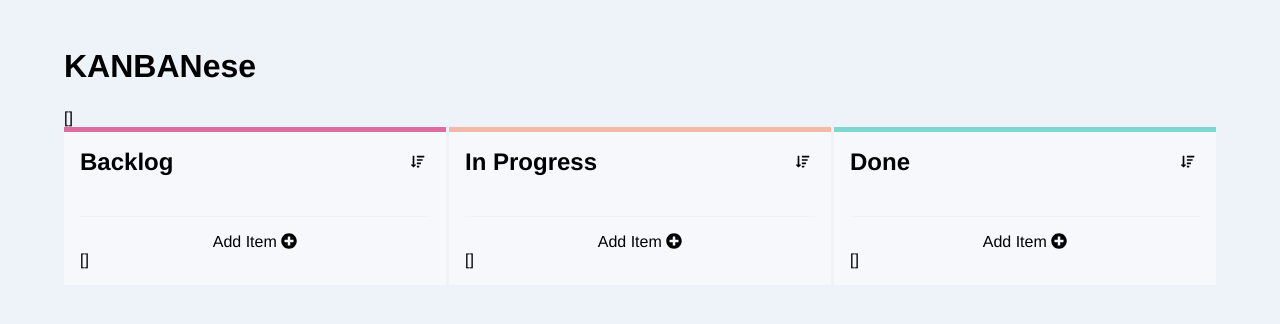
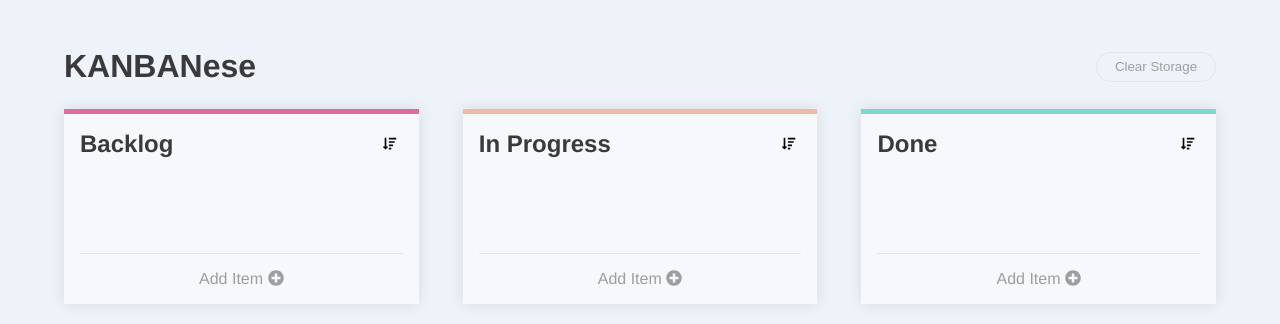
Before and after one commit to houhoucoop/kanbanese, a Vue app: page / in a window 1280 px wide. Shown: the top 324 px of the page. Built offline with nearby package versions, Linux system fonts and the light colour scheme.

Commit message:
finished dragable item

```diff
--- a/config/index.js
+++ b/config/index.js
@@ -50,7 +50,7 @@ module.exports = {
     // Paths
     assetsRoot: path.resolve(__dirname, '../dist'),
     assetsSubDirectory: 'static',
-    assetsPublicPath: '/',
+    assetsPublicPath: './',
 
     /**
      * Source Maps
--- a/index.html
+++ b/index.html
@@ -1,14 +1,14 @@
 <!DOCTYPE html>
-<html>
+<html lang="en">
   <head>
     <meta charset="utf-8">
     <meta name="viewport" content="width=device-width,initial-scale=1.0">
-    <title>kanban</title>
+    <title>KANBANese</title>
     <link rel="icon" href="/static/favicon.png" sizes="32x32" type="image/png">
+    <!-- include font-awesome -->
+    <script defer src="./static/fontawesome.min.js"></script>
   </head>
   <body>
     <div id="app"></div>
-    <!-- built files will be auto injected -->
-    <script defer src="/static/js/fontawesome-all.min.js"></script>
   </body>
 </html>
--- a/package.json
+++ b/package.json
@@ -24,6 +24,7 @@
     "babel-plugin-transform-runtime": "^6.22.0",
     "babel-plugin-transform-vue-jsx": "^3.5.0",
     "babel-preset-env": "^1.3.2",
+    "babel-preset-es2015": "^6.24.1",
     "babel-preset-stage-2": "^6.22.0",
     "chalk": "^2.0.1",
     "copy-webpack-plugin": "^4.0.1",
@@ -55,7 +56,7 @@
     "shelljs": "^0.7.6",
     "uglifyjs-webpack-plugin": "^1.1.1",
     "url-loader": "^0.5.8",
-    "vue-loader": "^13.3.0",
+    "vue-loader": "^13.0.1",
     "vue-style-loader": "^3.0.1",
     "vue-template-compiler": "^2.5.2",
     "webpack": "^3.6.0",
--- a/src/App.vue
+++ b/src/App.vue
@@ -1,8 +1,9 @@
 <template>
   <div id="app">
-    <h1>KANBANese</h1>
-    {{allItemList}}
-    <!-- <img src="./assets/logo.png"> -->
+    <header class="justify-betweeen-center">
+      <h1>KANBANese</h1>
+      <button @click="clearStorage">Clear Storage</button>
+    </header>
     <div class="container">
       <Column id-name="backlog">
         <h2 slot="columnTitle">Backlog</h2>
@@ -17,23 +18,27 @@
   </div>
 </template>
 <script>
-import HelloWorld from './components/HelloWorld'
 import Column from './components/Column'
 export default {
   name: 'App',
   components: {
-    HelloWorld,
     Column
   },
-  data () {
-    return {
-      allItemList: this.$store.getters.allList
+  methods: {
+    clearStorage () {
+      localStorage.clear()
+      location.reload()
     }
   }
 }
 
 </script>
 <style lang="scss">
+
+$main-black: #3a3a3a;
+$purple: #858FD9;
+$main-grey: #9e9e9e;
+$border-color: #e5e5e5;
 //---------- basic setting ----------//
 [v-cloak] {
   display: none;
@@ -42,8 +47,9 @@ html,
 body {
   margin: 0;
   padding: 0;
-  font-family: 'Avenir', Helvetica, Arial, sans-serif;
+  font-family: 'Raleway', Helvetica, Arial, 'PingFang TC', 'Heiti TC', '微軟正黑體', 'Microsoft JhengHei', 'Microsoft YaHei', sans-serif;
   background: #EEF2F9;
+  color: $main-black
 }
 
 h1,
@@ -84,14 +90,40 @@ button:focus {
   width: 90%;
   max-width: 1200px;
   margin: 3em auto;
-  h1 {
+  header {
     margin-bottom: 1.5rem;
+    button {
+      width: 120px;
+      height: 30px;
+      text-align: center;
+      border-radius: 15px;
+      border: 1px solid $border-color;
+      background: transparent;
+      color: $main-grey;
+      transition: .3s ease;
+      &:hover {
+        background: $purple;
+        border-color: $purple;
+        color: #fff;
+      }
+    }
   }
   .container {
     display: flex;
+  }
+}
+@media (min-width: 768px) {
+  .container {
+    flex-direction: row;
     justify-content: space-between;
     align-items: flex-start;
   }
 }
-
+@media (max-width: 767.98px) {
+  .container {
+    flex-direction: column;
+    justify-content: center;
+    align-items: center;
+  }
+}
 </style>
--- a/src/components/Column.vue
+++ b/src/components/Column.vue
@@ -1,4 +1,5 @@
 <template>
+  <!-- give each column seperate id -->
   <div :id="idName" class="column">
     <!-- list title -->
     <div class="column__head justify-betweeen-center">
@@ -9,32 +10,69 @@
     </div>
     <!-- list items -->
     <div class="column__itembox">
-      <transition-group name="slide-fade" mode="out-in" :id="idName + '-box'">
-        <div :id="'item-' + item.id" :class="item.class" v-for="item in itemList" :key="item.id" @dragend="dragEnd" @dragstart="dragStart(item, $event)"  @dragenter="dragEnter(item)" draggable="true" :style="'order:' + item.order + ';'">
-          <div class="column__itembox__item__body justify-betweeen-center">
-            <p>{{item.text}}</p>
+      <div :id="idName + '-box'" class="column__itembox__wrap"
+        @dragenter="dragEnter($event)"
+        @dragleave="dragLeave($event)"
+        @dragover="dragOver($event)"
+        @drop="otherColumn(idName, $event)">
+        <!-- vue transition -->
+        <transition-group name="slide-fade" mode="out-in">
+          <!-- render each item in itemList with v-for -->
+          <div
+            v-for="item in itemList"
+            :id="'item-' + item.id"
+            :class="item.class"
+            :key="item.id"
+            :style="'order:' + item.order + ';'"
+            @dragstart="dragStart(item, $event)"
+            @drop="sameColumn(item, $event)"
+            draggable="true">
+            <div class="column__itembox__wrap__item__head justify-betweeen-center">
+              <p class="id-tag">ID {{item.id}}</p>
               <button @click="deleteItem(item)">
                 <i class="fas fa-times"></i>
               </button>
             </div>
-          <div class="column__itembox__item__footer">
-            <p>Id: {{item.id}}</p>
+            <div class="column__itembox__wrap__item__body">
+              <p>{{item.text}}</p>
+            </div>
+            <div class="column__itembox__wrap__item__footer">
+              <p>Date: {{item.time}}</p>
             </div>
           </div>
         </transition-group>
       </div>
+    </div>
     <!-- add item button -->
     <div class="column__additem">
-      <div class="column__additem__title" v-if="showTextarea" @click="showTextarea=!showTextarea">
+      <!-- show textaera when btn clicked -->
+      <div class="column__additem__title"
+        v-if="showTextarea"
+        @click="showTextarea=!showTextarea">
         <p>Add Item <i class="fas fa-plus-circle"></i></p>
       </div>
       <div class="column__additem__input" v-else>
-        <textarea name="" :id="idName + '-text'" cols="30" rows="5" v-model="holder" @keyup.enter="addItem" autofocus></textarea>
-        <button :id="idName + '-add'" class="column__additem__input--success" @click="addItem">Add</button>
-        <button class="column__additem__input--cancel" @click="showTextarea=!showTextarea">Cancel</button>
+        <textarea
+          cols="30"
+          rows="5"
+          :id="idName + '-text'"
+          v-model="holder"
+          @keyup.enter="addItem"
+          autofocus>
+        </textarea>
+        <button
+          class="column__additem__input--success"
+          :id="idName + '-add'"
+          @click="addItem">
+          Add
+        </button>
+        <button
+          class="column__additem__input--cancel"
+          @click="showTextarea=!showTextarea">
+          Cancel
+        </button>
       </div>
     </div>
-    {{itemList}}
   </div>
 </template>
 <script>
@@ -43,30 +81,37 @@ export default {
   props: ['idName'],
   data () {
     return {
-      allList: this.$store.getters.allList,
       holder: '',
       showTextarea: true,
-      draggingItem: undefined
+      draggingItem: {}
     }
   },
   computed: {
+    // filter list with id
     itemList () {
       return this.$store.getters.getList(this.idName)
+    },
+    tempList () {
+      return this.$store.getters.tempList
+    },
+    // for counting id numbers
+    allList () {
+      return this.$store.getters.allList
     }
   },
   methods: {
     addItem () {
-      var value = this.holder && this.holder.trim()
+      let value = this.holder && this.holder.trim()
       if (!value) {
-        return
+        return false
       }
       let itemObj = {
         id: this.allList.length + 1,
         order: this.allList.length + 1,
-        class: 'column__itembox__item',
+        class: 'column__itembox__wrap__item',
         text: this.holder,
         cate: this.idName,
-        time: new Date()
+        time: new Date().toLocaleString()
       }
       this.$store.dispatch('addItem', itemObj)
       this.holder = ''
@@ -79,78 +124,92 @@ export default {
     },
     dragStart (item, event) {
       this.draggingItem = item
-      event.target.style.opacity = 0.5
+      event.dataTransfer.setData('drapDiv', event.target.id)
     },
-    dragEnter (item) {
+    dragEnter (event) {
+      event.preventDefault()
+      if (event.target.className === 'column__itembox__wrap') {
+        event.target.classList.add('over')
+      }
+    },
+    dragOver (event) {
+      event.preventDefault()
+    },
+    dragLeave (event) {
+      if (event.target.className === 'column__itembox__wrap over') {
+        event.target.classList.remove('over')
+      }
+    },
+    // if drag item to other column
+    otherColumn (idName, event) {
+      event.preventDefault()
+      let data = event.dataTransfer.getData('drapDiv')
+      if (event.target.className !== 'column__itembox__wrap over') {
+        return false
+      } else {
+        event.target.classList.remove('over')
+        event.target.appendChild(document.getElementById(data))
+        let preId = data.replace('item-', '')
+        let newItem = this.tempList.find(function (obj) {
+          return obj.id == preId
+        })
+        newItem.cate = idName
+        this.$store.dispatch('dragItem', this.tempList)
+      }
+    },
+    // if drag within same column
+    sameColumn (item, event) {
+      if (item.cate !== this.draggingItem.cate) {
+        return false
+      } else {
         const tempIndex = item.order
         item.order = this.draggingItem.order
         this.draggingItem.order = tempIndex
-      this.$store.dispatch('dragItem', tempIndex)
-    },
-    dragEnd (event) {
-      event.target.style.opacity = 1
-    },
-    addVirtualItem () {
-      // var virtualBox = document.getElementById(this.idName + '-box')
-      // var allItem = virtualBox.getElementsByClassName('column__itembox__item')
-      // for (let i = 0; i < this.itemList.length; i++) {
-      //   var virtualItem = '<div class="virtual-item" @dragover="dragOver" style="order:'+ (2 * i + 1) + ';"</div>'
-      //   virtualBox.childNodes[i].insertAdjacentHTML('beforebegin', virtualItem)
-      // }
-      // for (let i = 0; i < allItem.length; i++) {
-      //   allItem[i].style.order = 2 * i
-      // }
-      // let virtualItem = {
-      //   class: 'virtual-item'
-      // }
-      // console.log(this.itemList)
-      // this.itemList.unshift(virtualItem)
-      // this.$store.dispatch('sortItem', item)
-      // for (let i =0; i<this.itemList.length; i++) {
-      //   this.itemList[i].push
-      // }
-      // console.log(this.itemList.length)
-      // for (let i = 0; i <= this.itemList.length; i += 2) {
-      //   let virtualItem = {
-      //     id: Math.random().toString(36).substring(7),
-      //     class: 'virtual-item',
-      //     text: '',
-      //     cate: '',
-      //     time: new Date()
-      //   }
-      //   if (i % 2 === 0) {
-      //     this.itemList.splice(i, 0, virtualItem)
-      //   }
-      // }
+        this.$store.dispatch('orderItem')
+      }
     }
   },
+  // update when list data changed
   watch: {
     itemList () {
       this.itemList = this.$store.getters.getList(this.idName)
-      // this.addVirtualItem()
+    },
+    tempList () {
+      return this.$store.getters.tempList
+    },
+    allList () {
+      return this.$store.getters.allList
     }
-  },
-  created: function () {
-    // this.addVirtualItem()
   }
 }
 
 </script>
 <style lang="scss" scoped>
 $purple: #858FD9;
+$main-grey: #9e9e9e;
+$border-color: #e5e5e5;
+
+[draggable="true"] {
+    /* To prevent user selecting inside the drag source */
+    user-select: none;
+    -moz-user-select: none;
+    -webkit-user-select: none;
+    -ms-user-select: none;
+}
 
 //---------- transition ---------//
 .slide-fade-enter-active {
   transition: all .3s ease;
 }
-
 .slide-fade-leave-active {
   transition: all .3s ease;
 }
-
-.slide-fade-enter,
+.slide-fade-enter {
+  transform: translateY(5px);
+  opacity: 0;
+}
 .slide-fade-leave-to {
-  transform: translateX(10px);
+  transform: translateY(-5px);
   opacity: 0;
 }
 
@@ -158,10 +217,10 @@ $purple: #858FD9;
   background: #F6F8FC;
   border-top: 5px solid #DD6DA1;
   padding: 1em;
-  width: 90%;
   max-width: 350px;
+  box-shadow: 0 0 15px rgba(0, 0, 0, 0.1);
   &__head {
-    margin-bottom: 1rem;
+    margin-bottom: .5em;
     button {
       background: transparent;
       transition: .3s ease-in-out;
@@ -171,6 +230,9 @@ $purple: #858FD9;
     }
   }
   &__itembox {
+    &__wrap {
+      min-height: 15px;
+      padding: 1.5em 0;
       span {
         display: flex;
         flex-direction: column;
@@ -180,34 +242,48 @@ $purple: #858FD9;
         padding: .5em;
         margin: .5em 0;
         box-shadow: 2px 2px 4px 0 rgba(0, 0, 0, .1);
+        cursor: move;
+        &__head {
+          .id-tag {
+            font-size: 11px;
+            background: #DD6DA1;
+            color: #fff;
+            width: 45px;
+            height: 20px;
+            border-radius: 10px;
+            line-height: 20px;
+            text-align: center;
+          }
+          button {
+            color: $main-grey;
+          }
+        }
         &__body {
+          padding: .5em 0;
         }
         &__footer {
           padding-top: .5rem;
           p {
             font-size: 12px;
-          color: #777777;
+            color: $main-grey;
           }
         }
       }
-    .virtual-item {
-      height: 20px;
-      border: 2px dashed #d1d1d1;
-      .column__itembox__item__body,
-      .column__itembox__item__footer {
-        display: none;
+      &.over {
+        border: 2px dashed $border-color;
       }
     }
   }
   &__additem {
     margin-top: 1.5em;
     padding-top: 1rem;
-    border-top: 1px solid #EEF2F9;
+    border-top: 1px solid $border-color;
     &__title {
       display: flex;
       justify-content: center;
       transition: .3s ease-in-out;
       cursor: pointer;
+      color: $main-grey;
       &:hover {
         color: #858FD9;
       }
@@ -216,7 +292,8 @@ $purple: #858FD9;
       textarea {
         width: 100%;
         box-sizing: border-box;
-        border: 1px solid #d1d1d1;
+        border: 1px solid $border-color;
+        margin-bottom: .5em;
       }
       &--success {
         padding: .5em 1.5em;
@@ -230,7 +307,7 @@ $purple: #858FD9;
       }
       &--cancel {
         background: transparent;
-        color: #777;
+        color: $main-grey;
       }
     }
   }
@@ -238,10 +315,28 @@ $purple: #858FD9;
 
 #progress {
   border-top: 5px solid #F2BAA6;
+  .id-tag {
+    background: #F2BAA6;
+  }
 }
 
 #done {
   border-top: 5px solid #7ED8D1;
+  .id-tag {
+    background: #7ED8D1;
+  }
+}
+
+@media (min-width: 768px) {
+  .column {
+    width: 28%;
+  }
+}
+@media (max-width: 767.98px) {
+  .column {
+    width: 90%;
+    margin-bottom: 3em;
+  }
 }
 
 </style>
--- a/src/components/HelloWorld.vue
+++ /dev/null
@@ -1,108 +0,0 @@
-<template>
-  <div class="hello">
-    <h1>{{ msg }}</h1>
-    <h2>Essential Links</h2>
-    <ul>
-      <li>
-        <a
-          href="https://vuejs.org"
-          target="_blank"
-        >
-          Core Docs
-        </a>
-      </li>
-      <li>
-        <a
-          href="https://forum.vuejs.org"
-          target="_blank"
-        >
-          Forum
-        </a>
-      </li>
-      <li>
-        <a
-          href="https://chat.vuejs.org"
-          target="_blank"
-        >
-          Community Chat
-        </a>
-      </li>
-      <li>
-        <a
-          href="https://twitter.com/vuejs"
-          target="_blank"
-        >
-          Twitter
-        </a>
-      </li>
-      <br>
-      <li>
-        <a
-          href="http://vuejs-templates.github.io/webpack/"
-          target="_blank"
-        >
-          Docs for This Template
-        </a>
-      </li>
-    </ul>
-    <h2>Ecosystem</h2>
-    <ul>
-      <li>
-        <a
-          href="http://router.vuejs.org/"
-          target="_blank"
-        >
-          vue-router
-        </a>
-      </li>
-      <li>
-        <a
-          href="http://vuex.vuejs.org/"
-          target="_blank"
-        >
-          vuex
-        </a>
-      </li>
-      <li>
-        <a
-          href="http://vue-loader.vuejs.org/"
-          target="_blank"
-        >
-          vue-loader
-        </a>
-      </li>
-      <li>
-        <a
-          href="https://github.com/vuejs/awesome-vue"
-          target="_blank"
-        >
-          awesome-vue
-        </a>
-      </li>
-    </ul>
-  </div>
-</template>
-
-<script>
-export default {
-  name: 'HelloWorld',
-  data () {
-    return {
-      msg: 'Welcome to Your Vue.js App'
-    }
-  }
-}
-</script>
-
-<style lang="scss" scoped>
-h1, h2 {
-  font-weight: normal;
-}
-ul {
-  li {
-    a {
-      color: red;
-    }
-  }
-}
-</style>
--- a/src/main.js
+++ b/src/main.js
@@ -8,7 +8,7 @@ Vue.config.productionTip = false
 /* eslint-disable no-new */
 new Vue({
   el: '#app',
-  store,
+  store: store,
   components: { App },
   template: '<App/>'
 })
--- a/src/store.js
+++ b/src/store.js
@@ -16,36 +16,41 @@ let saveState = function (state) {
   let serializedState = JSON.stringify(state)
   localStorage.setItem('vue_state', serializedState)
 }
-
 const store = new Vuex.Store({
   state: {
-    itemList: loadState() || []
+    itemList: loadState() || [],
+    allItenList: loadState() || []
   },
   actions: {
     addItem ({commit}, thisItem) {
-      commit('addItem', thisItem)
+      commit('ADD_ITEM', thisItem)
     },
     deleteItem ({commit}, thisItem) {
-      commit('deleteItem', thisItem)
+      commit('DELETE_ITEM', thisItem)
     },
     sortItem ({commit}, thisItem) {
-      commit('sortItem', thisItem)
+      commit('SORT_ITEM', thisItem)
     },
-    dragItem ({commit}) {
-      commit('dragItem')
+    dragItem ({commit}, newList) {
+      commit('DRAG_ITEM', newList)
+    },
+    orderItem ({commit}) {
+      commit('ORDER_ITEM')
     }
   },
   mutations: {
-    addItem (state, thisItem) {
+    ADD_ITEM (state, thisItem) {
       state.itemList.push(thisItem)
+      state.allItenList.push(thisItem)
       saveState(state.itemList)
+      saveState(state.allItenList)
     },
-    deleteItem (state, thisItem) {
+    DELETE_ITEM (state, thisItem) {
       let index = state.itemList.indexOf(thisItem)
       state.itemList.splice(index, 1)
       saveState(state.itemList)
     },
-    sortItem (state, thisItem) {
+    SORT_ITEM (state, thisItem) {
       for (let i = 0; i < state.itemList.length; i++) {
         if (state.itemList[i].cate === thisItem) {
           state.itemList[i].order = state.itemList[i].id
@@ -53,17 +58,26 @@ const store = new Vuex.Store({
       }
       saveState(state.itemList)
     },
-    dragItem (state) {
+    DRAG_ITEM (state, newList) {
+      state.itemList = newList
+      saveState(state.itemList)
+    },
+    ORDER_ITEM (state) {
       saveState(state.itemList)
     }
   },
   getters: {
     getList (state) {
-      return keyword => state.itemList.filter(item => {
-        return item.cate === keyword
-      })
+      return function (keyword) {
+        return state.itemList.filter(function (item) {
+          return item.cate === keyword;
+        });
+      };
     },
     allList (state) {
+      return state.allItenList
+    },
+    tempList (state) {
       return state.itemList
     }
   }
```
Also changed, not shown: static/fontawesome.min.js (renamed from static/js/fontawesome-all.min.js), 2 other files (tests, documents, lock files or other folders). Lines whose indentation alone changed are shown as unchanged.
